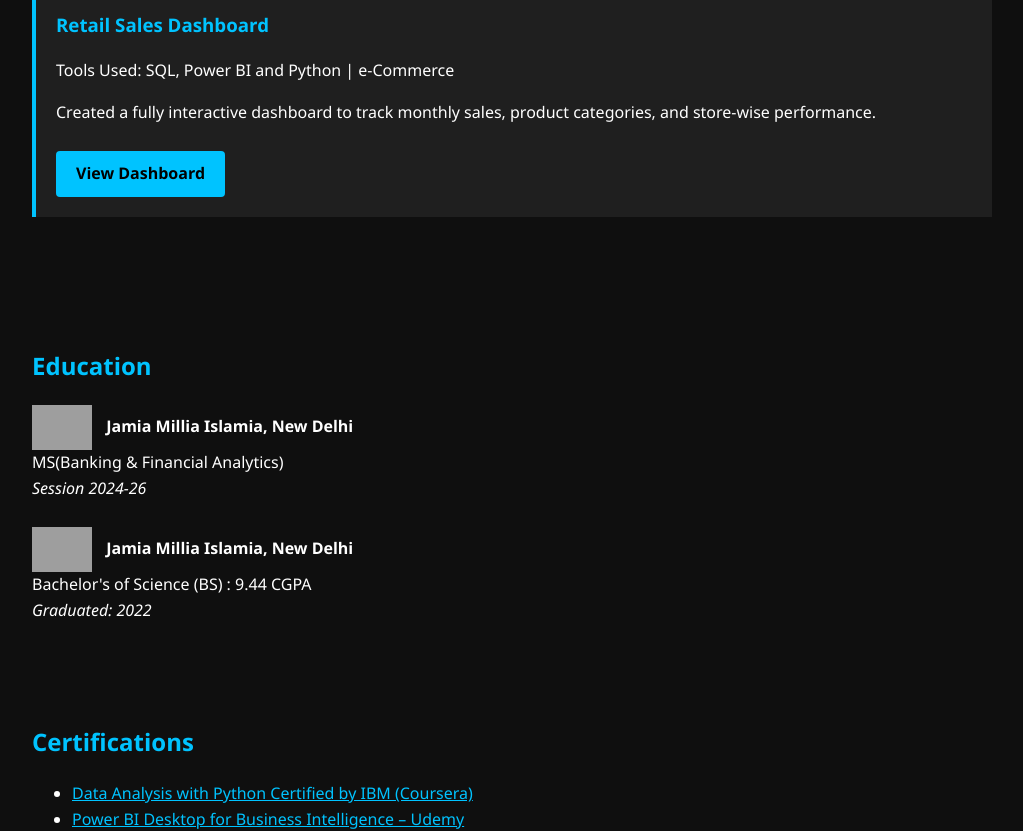
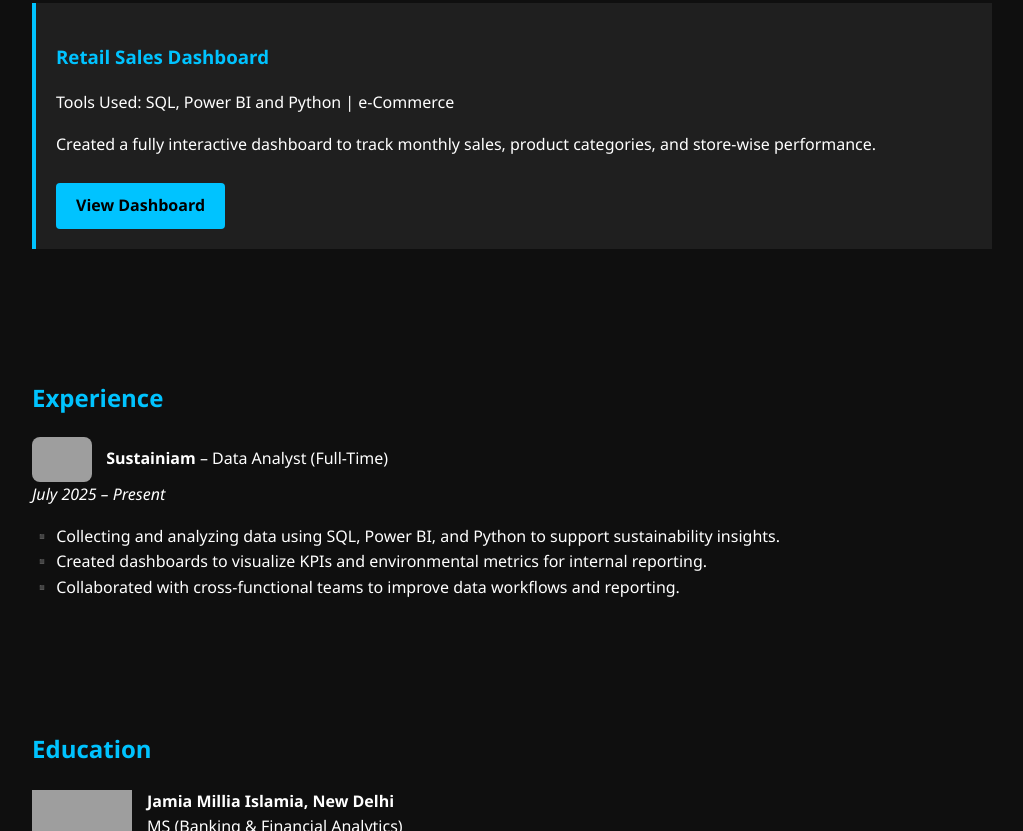
Before and after one commit to Nadim78592/nadim.github.io, a plain HTML site: page index.html in a window 1280 px wide. Shown: the part 1969-2800 px from the top of the page, without its empty margins (128-1151 px from the left). Drawn offline with Linux system fonts and the light colour scheme; grey boxes are pictures that could not be loaded.

Commit message:
Add files via upload

```diff
--- a/index.html
+++ b/index.html
@@ -87,7 +87,7 @@
     }
     .social-links a {
       color: #00c3ff;
-      font-size: 30px;
+      font-size: 50px;
       margin: 0 12px;
       transition: transform 0.2s ease;
     }
@@ -180,26 +180,51 @@
 </div>
   </section>
 
+<section id="experience">
+  <h2>Experience</h2>
+
+  <div class="experience-item" style="margin-bottom: 30px;">
+    <img src="https://s3.ap-south-1.amazonaws.com/assets.ynos.in/startup-logos/YNOS444570.jpg"
+         alt="Sustainiam Logo"
+         width="60"
+         style="vertical-align: middle; margin-right: 10px; border-radius: 8px;">
+
+    <strong>Sustainiam</strong> – Data Analyst (Full-Time)<br>
+    <em>July 2025 – Present</em>
+    <p>
+      ▪️ Collecting and analyzing data using SQL, Power BI, and Python to support sustainability insights.<br>
+      ▪️ Created dashboards to visualize KPIs and environmental metrics for internal reporting.<br>
+      ▪️ Collaborated with cross-functional teams to improve data workflows and reporting.
+    </p>
+  </div>
+</section>
 
  <section id="education">
   <h2>Education</h2>
 
-  <div class="education-item">
-    <img src="https://upload.wikimedia.org/wikipedia/en/d/df/Jamia_Millia_Islamia_Logo.svg" alt="JMI Logo" width="60" style="vertical-align:middle; margin-right:10px;">
+  <div class="education-item" style="display: flex; align-items: center; margin-bottom: 20px;">
+  <img src="https://upload.wikimedia.org/wikipedia/en/d/df/Jamia_Millia_Islamia_Logo.svg"
+       alt="JMI Logo" width="100" style="margin-right: 15px;" />
+  <div>
     <strong>Jamia Millia Islamia, New Delhi</strong><br>
-    MS(Banking & Financial Analytics)<br>
-    <em>Session 2024-26</em>
+    <span>MS (Banking & Financial Analytics)</span><br>
+    <em>Session 2024–26</em>
   </div>
+</div>
+
 
   <br>
 
-  <div class="education-item">
-    <img src="https://upload.wikimedia.org/wikipedia/en/d/df/Jamia_Millia_Islamia_Logo.svg" alt="AMU Logo" width="60" style="vertical-align:middle; margin-right:10px;">
+  <div class="education-item" style="display: flex; align-items: center; margin-bottom: 20px;">
+  <img src="https://upload.wikimedia.org/wikipedia/en/d/df/Jamia_Millia_Islamia_Logo.svg"
+       alt="JMI Logo" width="100" style="margin-right: 15px;" />
+  <div>
     <strong>Jamia Millia Islamia, New Delhi</strong><br>
-    Bachelor's of Science (BS) : 9.44 CGPA<br>
+    <span>Bachelor's of Science (BS): 9.44 CGPA</span><br>
     <em>Graduated: 2022</em>
   </div>
-</section>
+</div>
+
 
 
 
```
